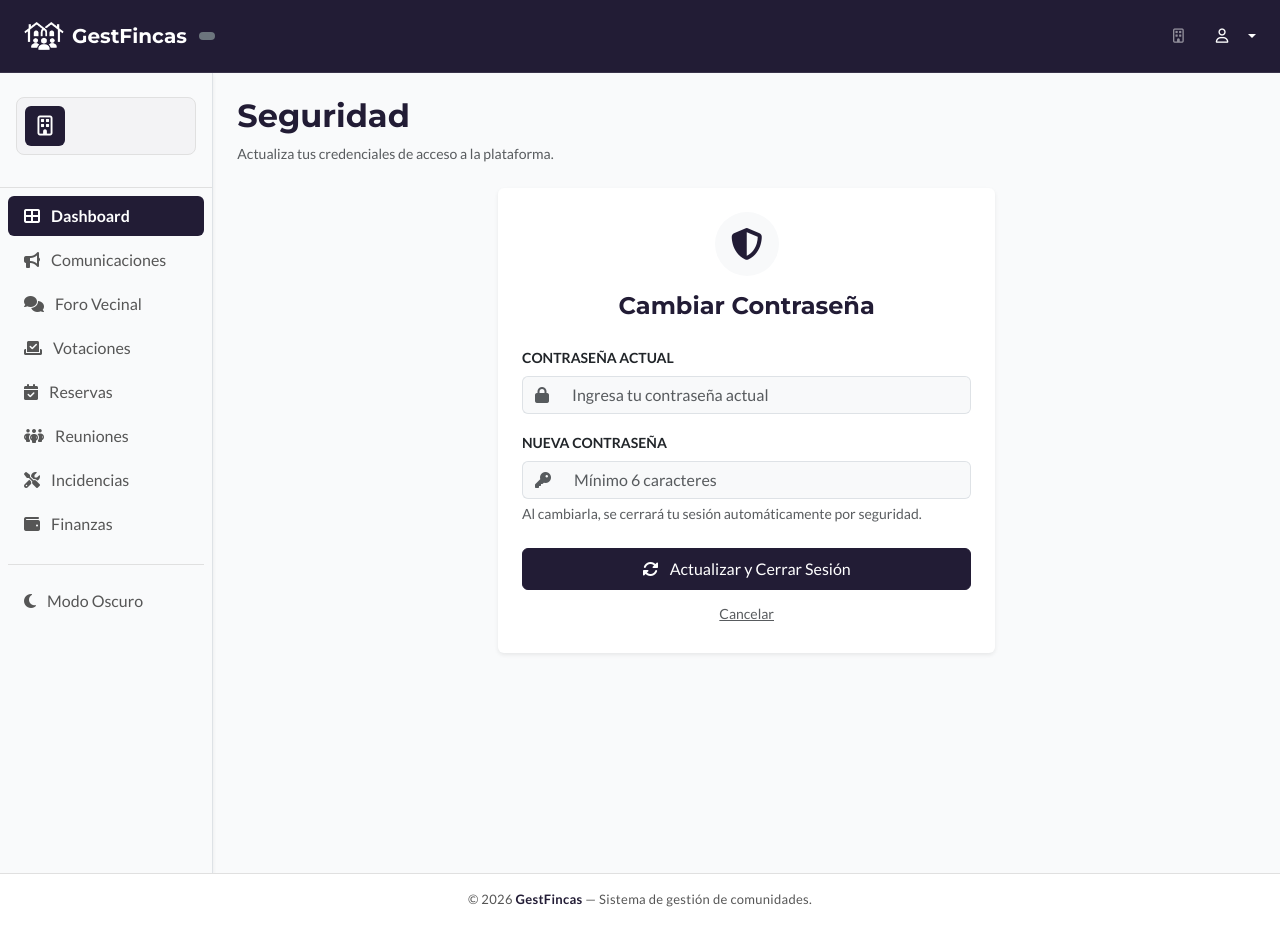
After one commit to Btncr13/GestFincas, a PHP site: the page made by src/views/usuario/cambiar_password.php in a window 1280 px wide. The commit adds this page. Run offline with PHP 8.4, Linux system fonts and the light colour scheme; the template is opened without the code that fills it, so the values that code supplies are empty.

Commit message:
Implementación cambiar contraseña
- Se ha implementado funcionalidad para cambiar la contraseña. Al hacer click, el  enlace lleva a una nueva vista donde se introduce la contraseña actual y la contraseña nueva. Se cierra la sesión para iniciar sesión nuevamente con la contraseña nueva.

Co-Authored-By: Amr0177 <274866043+Amr0177@users.noreply.github.com>
Co-Authored-By: CesarBetancor <274748038+CesarBetancor@users.noreply.github.com>
Co-Authored-By: lrs0025-ui <274914343+lrs0025-ui@users.noreply.github.com>
Co-Authored-By: rbc0013 <268993215+rbc0013@users.noreply.github.com>
Co-Authored-By: Moisés Moreno Robles <45500391+theprecursor@users.noreply.github.com>

```diff
--- /dev/null
+++ b/src/views/usuario/cambiar_password.php
@@ -0,0 +1,77 @@
+<?php
+
+/**
+ * Vista para el cambio de contraseña.
+ */
+include 'src/views/components/topbar.php';
+?>
+
+<div class="container-fluid p-0">
+    <div class="row flex-nowrap m-0">
+        <?php include 'src/views/components/sidebar.php'; ?>
+
+        <main class="col-12 col-md-9 col-lg-10 ms-auto px-2 px-md-4 pt-3 pt-md-4 pb-5 d-flex flex-column min-vh-100">
+            <div class="container-fluid p-0">
+
+                <div class="mb-4">
+                    <h2 class="fw-bold" style="font-family: var(--fuente-titulos);">Seguridad</h2>
+                    <p class="text-muted small">Actualiza tus credenciales de acceso a la plataforma.</p>
+                </div>
+
+                <div class="row justify-content-center">
+                    <div class="col-12 col-md-8 col-lg-6">
+
+                        <?php if (isset($_SESSION['error_msg'])): ?>
+                            <div class="alert alert-danger alert-dismissible fade show" role="alert">
+                                <i class="fa-solid fa-circle-exclamation me-2"></i>
+                                <?= $_SESSION['error_msg'];
+                                unset($_SESSION['error_msg']); ?>
+                                <button type="button" class="btn-close" data-bs-dismiss="alert" aria-label="Close"></button>
+                            </div>
+                        <?php endif; ?>
+
+                        <div class="card shadow-sm border-0 module-card">
+                            <div class="card-body p-4">
+                                <div class="text-center mb-4">
+                                    <div class="icon-box-lg bg-light rounded-circle d-inline-flex align-items-center justify-content-center mb-3" style="width: 64px; height: 64px;">
+                                        <i class="fa-solid fa-shield-halved fs-2 text-primary"></i>
+                                    </div>
+                                    <h4 class="fw-bold">Cambiar Contraseña</h4>
+                                </div>
+
+                                <form action="index.php?route=usuario/updatePasswordAction" method="POST" id="formPassword">
+                                    <div class="mb-3">
+                                        <label for="password_actual" class="form-label fw-bold small text-uppercase">Contraseña Actual</label>
+                                        <div class="input-group">
+                                            <span class="input-group-text bg-light border-end-0"><i class="fa-solid fa-lock text-muted"></i></span>
+                                            <input type="password" class="form-control bg-light border-start-0" id="password_actual" name="password_actual" required placeholder="Ingresa tu contraseña actual">
+                                        </div>
+                                    </div>
+
+                                    <div class="mb-4">
+                                        <label for="password_nueva" class="form-label fw-bold small text-uppercase">Nueva Contraseña</label>
+                                        <div class="input-group">
+                                            <span class="input-group-text bg-light border-end-0"><i class="fa-solid fa-key text-muted"></i></span>
+                                            <input type="password" class="form-control bg-light border-start-0" id="password_nueva" name="password_nueva" required placeholder="Mínimo 6 caracteres">
+                                        </div>
+                                        <div class="form-text text-muted small">Al cambiarla, se cerrará tu sesión automáticamente por seguridad.</div>
+                                    </div>
+
+                                    <div class="d-grid gap-2">
+                                        <button type="submit" class="btn btn-primary py-2">
+                                            <i class="fa-solid fa-rotate me-2"></i> Actualizar y Cerrar Sesión
+                                        </button>
+                                        <a href="index.php?route=usuario/perfil" class="btn btn-link text-muted btn-sm">Cancelar</a>
+                                    </div>
+                                </form>
+                            </div>
+                        </div>
+                    </div>
+                </div>
+            </div>
+        </main>
+    </div>
+</div>
+
+<!--- Archivo a script para validación front de contraseña cambiada---->
+<script src="public/assets/js/usuario/contrasena.js"></script>
--- a/src/views/usuario/perfil.php
+++ b/src/views/usuario/perfil.php
@@ -78,9 +78,9 @@ include 'src/views/components/topbar.php';
                                 <hr class="my-4" style="opacity: 0.1;">
 
                                 <div class="d-flex justify-content-end gap-2">
-                                    <button class="btn btn-outline-primary btn-sm px-4" disabled title="Función en desarrollo">
+                                    <a href="index.php?route=usuario/cambiarPassword" class="btn btn-outline-primary btn-sm px-4">
                                         <i class="fa-solid fa-key me-2"></i> Cambiar Contraseña
-                                    </button>
+                                    </a>
                                 </div>
                             </div>
                         </div>
```
Also changed, not shown: src/controllers/UsuarioController.php (+59 -0 lines), src/models/UsuarioModel.php (+29 -2 lines), public/assets/js/usuario/contrasena.js (added).
